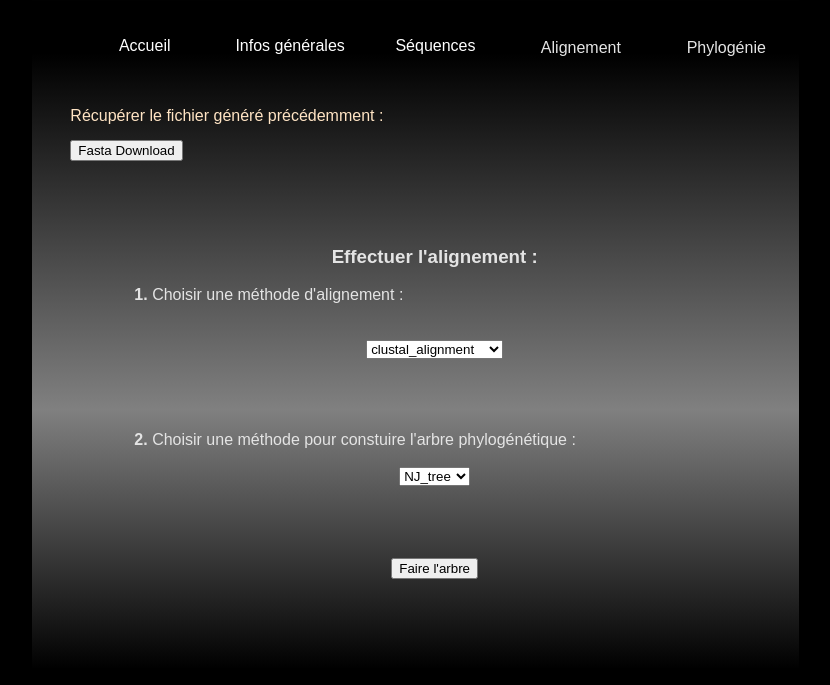
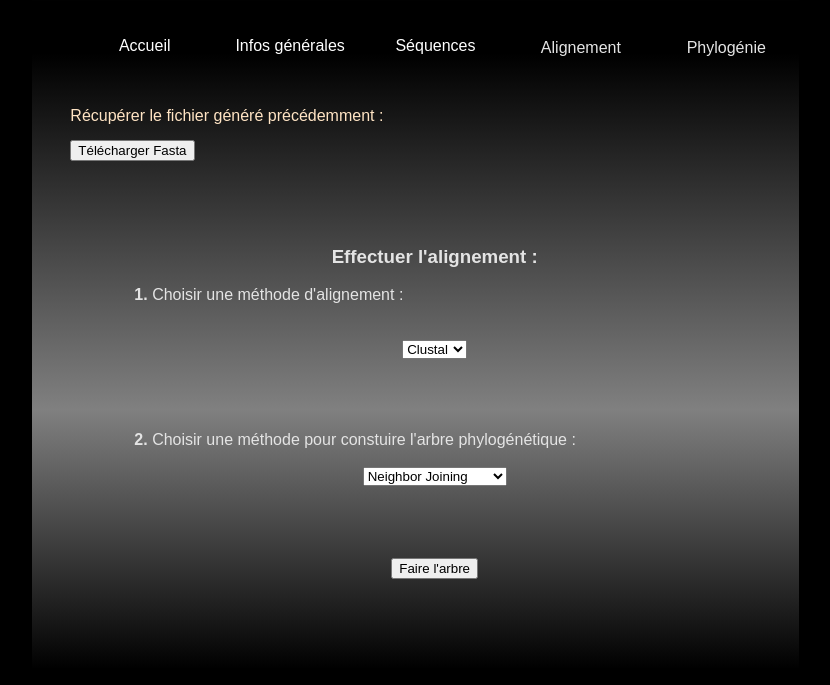
Before and after one commit to les-sentinelles-de-la-bioinfo/ProjetPhylogenie, a Flask app: template templates/Alignement.html in a window 1280 px wide. Shown: the part 480-1165 px from the top of the page, without its empty margins (224-1054 px from the left). Run offline with Flask 2, Linux system fonts and the light colour scheme; the template is opened without the code that fills it, so the values that code supplies are empty.

Commit message:
Add files via upload

```diff
--- a/templates/Alignement.html
+++ b/templates/Alignement.html
@@ -4,7 +4,7 @@
 
 <div id="align">
 <p id="download"> Récupérer le fichier généré précédemment : <br>
-    <a href="static/data/sauvegardes/{{res}}multifasta.fasta"><button type="button"> Fasta Download</button></a>
+    <a href="static/data/sauvegardes/{{res}}multifasta.fasta"><button type="button">Télécharger Fasta </button></a>
 </p>
 <br></br>
 
@@ -14,8 +14,8 @@
         <br></br>
 
                <center> <select name="fAli" id="fAli">
-                    <option>clustal_alignment</option>
-                    <option>Muscle_alignement</option>
+                    <option>Clustal</option>
+                    <option>Muscle</option>
 
                 </select>
                  </center>
@@ -27,8 +27,8 @@
 
 <center>
                 <select name="tree" id="tree">
-                    <option>NJ_tree</option>
-                    <option>ML_tree</option>
+                    <option>Neighbor Joining</option>
+                    <option>Maximum Likelihood</option>
 
                 </select>
 
```
